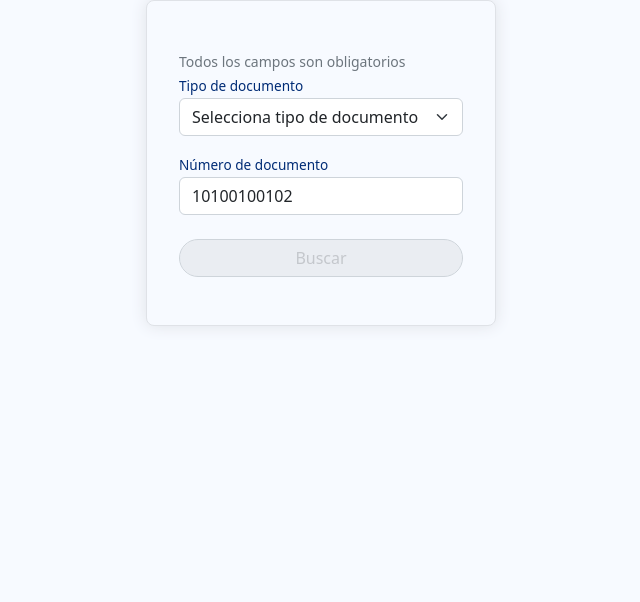
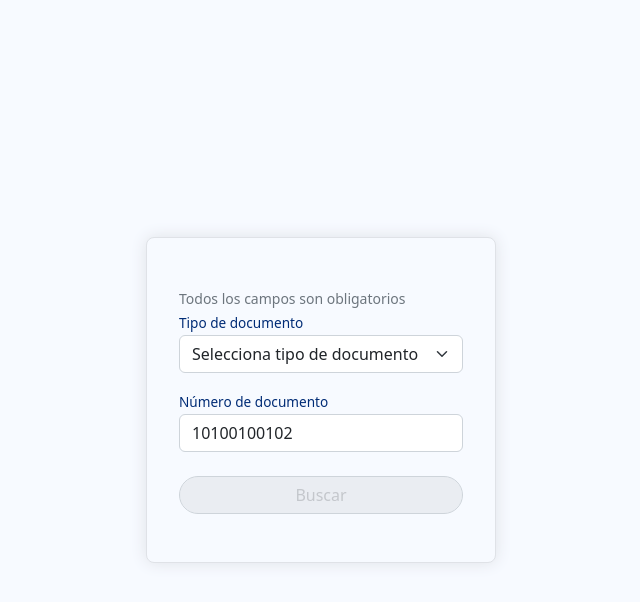
Before and after one commit to suspectDEV/NTTDATA-TT, a React (Vite) app: page / in a window 1280 px wide. Shown: the top 602 px of the page, without its empty margins (319-959 px from the left). Built offline with nearby package versions, Linux system fonts and the light colour scheme.

Commit message:
restore index styles

```diff
--- /dev/null
+++ b/src/index.css
@@ -0,0 +1,70 @@
+:root {
+  font-family: Inter, Avenir, Helvetica, Arial, sans-serif;
+  font-size: 16px;
+  line-height: 24px;
+  font-weight: 400;
+
+  color-scheme: light dark;
+  color: rgba(255, 255, 255, 0.87);
+  background-color: #242424;
+
+  font-synthesis: none;
+  text-rendering: optimizeLegibility;
+  -webkit-font-smoothing: antialiased;
+  -moz-osx-font-smoothing: grayscale;
+  -webkit-text-size-adjust: 100%;
+}
+
+a {
+  font-weight: 500;
+  color: #646cff;
+  text-decoration: inherit;
+}
+a:hover {
+  color: #535bf2;
+}
+
+body {
+  margin: 0;
+  display: flex;
+  place-items: center;
+  min-width: 320px;
+  min-height: 100vh;
+}
+
+h1 {
+  font-size: 3.2em;
+  line-height: 1.1;
+}
+
+button {
+  border-radius: 8px;
+  border: 1px solid transparent;
+  padding: 0.6em 1.2em;
+  font-size: 1em;
+  font-weight: 500;
+  font-family: inherit;
+  background-color: #1a1a1a;
+  cursor: pointer;
+  transition: border-color 0.25s;
+}
+button:hover {
+  border-color: #646cff;
+}
+button:focus,
+button:focus-visible {
+  outline: 4px auto -webkit-focus-ring-color;
+}
+
+@media (prefers-color-scheme: light) {
+  :root {
+    color: #213547;
+    background-color: #ffffff;
+  }
+  a:hover {
+    color: #747bff;
+  }
+  button {
+    background-color: #f9f9f9;
+  }
+}
--- a/src/main.tsx
+++ b/src/main.tsx
@@ -1,6 +1,7 @@
 import React from 'react'
 import ReactDOM from 'react-dom/client'
 import App from './App'
+import './index.css'
 
 ReactDOM.createRoot(document.getElementById('root') as HTMLElement).render(
   <React.StrictMode>
```
